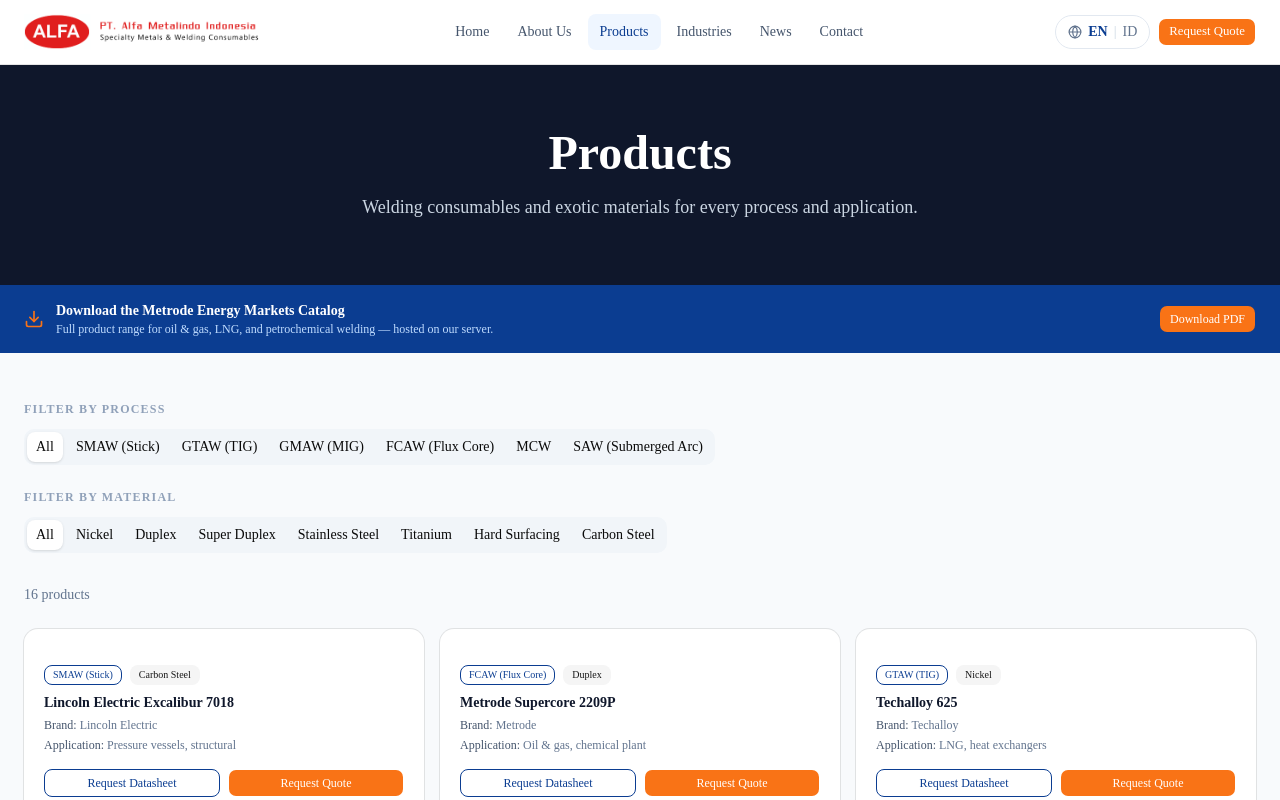
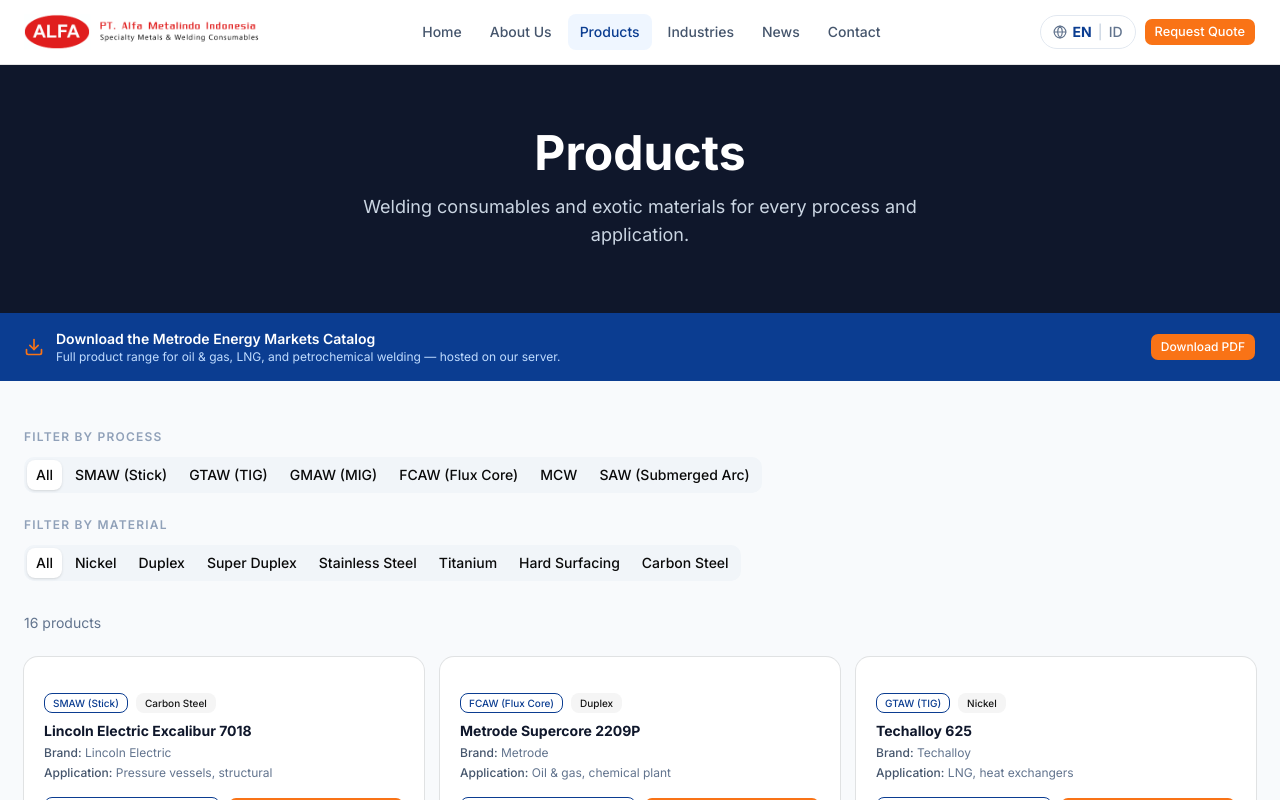
Before and after one commit to mahsikit/alfametalindo-rework, a Next.js app: page /en/products in a window 1280 px wide. Shown: the top 800 px of the page. Built offline with nearby package versions, Linux system fonts and the light colour scheme.

Commit message:
style: replace Geist font with Inter for optimal legibility

```diff
--- a/app/[locale]/layout.tsx
+++ b/app/[locale]/layout.tsx
@@ -1,5 +1,5 @@
 import type { Metadata } from "next";
-import { Geist } from "next/font/google";
+import { Inter } from "next/font/google";
 import { NextIntlClientProvider, hasLocale } from "next-intl";
 import { getMessages } from "next-intl/server";
 import { notFound } from "next/navigation";
@@ -8,7 +8,7 @@
 import { Footer } from "@/components/footer";
 import "../globals.css";
 
-const geist = Geist({ variable: "--font-geist-sans", subsets: ["latin"] });
+const inter = Inter({ subsets: ["latin"], display: "swap" });
 
 export const metadata: Metadata = {
   title: {
@@ -45,7 +45,7 @@
   const messages = await getMessages();
 
   return (
-    <html lang={locale} className={`${geist.variable} h-full antialiased`}>
+    <html lang={locale} className={`${inter.className} h-full antialiased`}>
       <body className="min-h-full flex flex-col">
         <NextIntlClientProvider messages={messages}>
           <Header />
```
